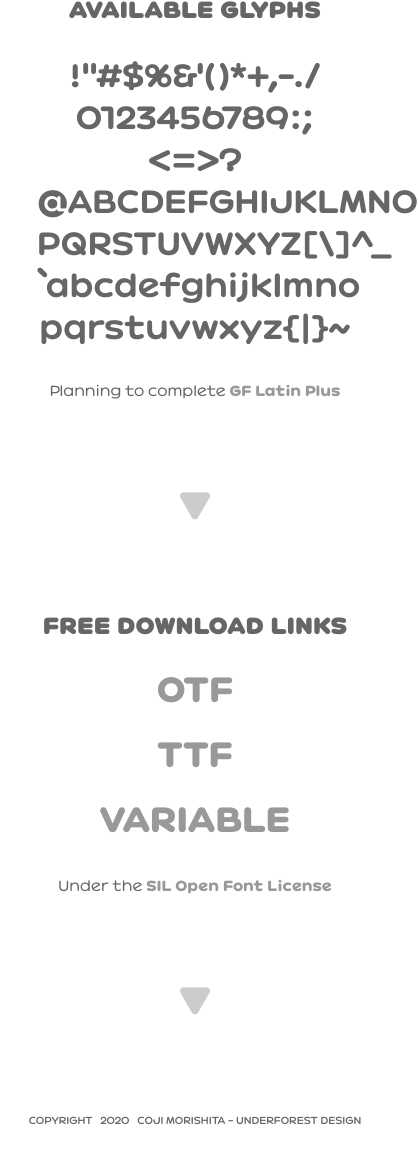
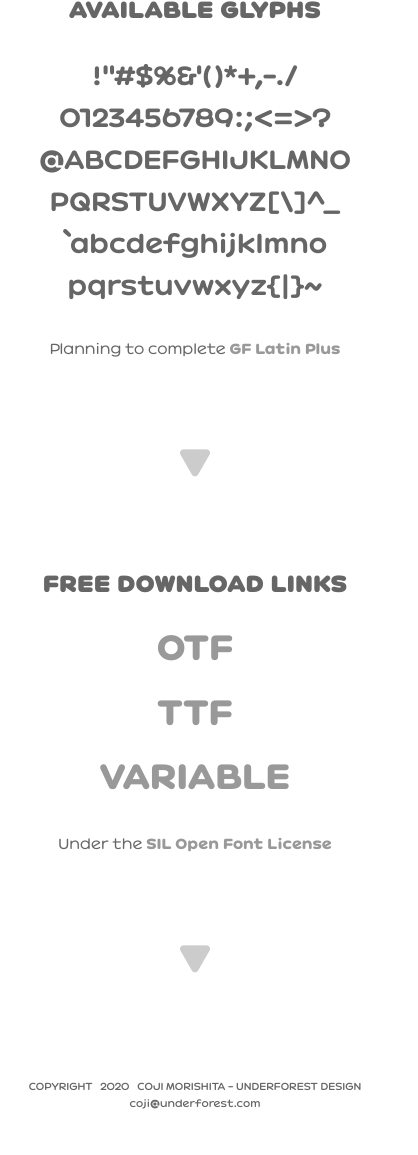
Before and after one commit to coz-m/G8321_FONTS, a plain HTML site: page index.html in a window 390 px wide. Shown: the part 1576-2731 px from the top of the page, 418 px wide, since content can reach past the window. Drawn offline with Linux system fonts and the light colour scheme.

Commit message:
Basic Latin glyphs are available.

```diff
--- a/G8321.css
+++ b/G8321.css
@@ -244,11 +244,21 @@ margin: 5.6rem 0 5.8rem 0;
 
 #copy
 {
-line-height: 0;
+line-height: 1.2rem;
 font-size: 0.7rem;
 font-weight: 600;
 margin-bottom: 2.4rem;
 text-align: center;
+}
+
+span.uf::before
+{
+content: "@";
+}
+
+span.dm::before
+{
+content: ".";
 }
 
 /* RESPONSIVE 479 ::::::::::::::::::::::::::::::::::::::::::::::::::::::::::: */
@@ -275,7 +285,7 @@ width: 100%;
 
 div.glyphs
 {
-font-size: 2.2rem;
+font-size: 1.8rem;
 line-height: 3.0rem;
 margin: 3.2rem 0 2.4rem 0;
 }
--- a/index.html
+++ b/index.html
@@ -186,7 +186,8 @@ Under the <a href="https://scripts.sil.org/cms/scripts/page.php?site_id=nrsi&id=
 </div>
 
 <div id="copy">
-COPYRIGHT &nbsp; 2020 &nbsp; COJI MORISHITA - UNDERFOREST DESIGN
+COPYRIGHT &nbsp; 2020 &nbsp; COJI MORISHITA - UNDERFOREST DESIGN<br>
+coji<span class="uf">underforest</span><span class="dm">com</span>
 </div>
 
 </body>
```
